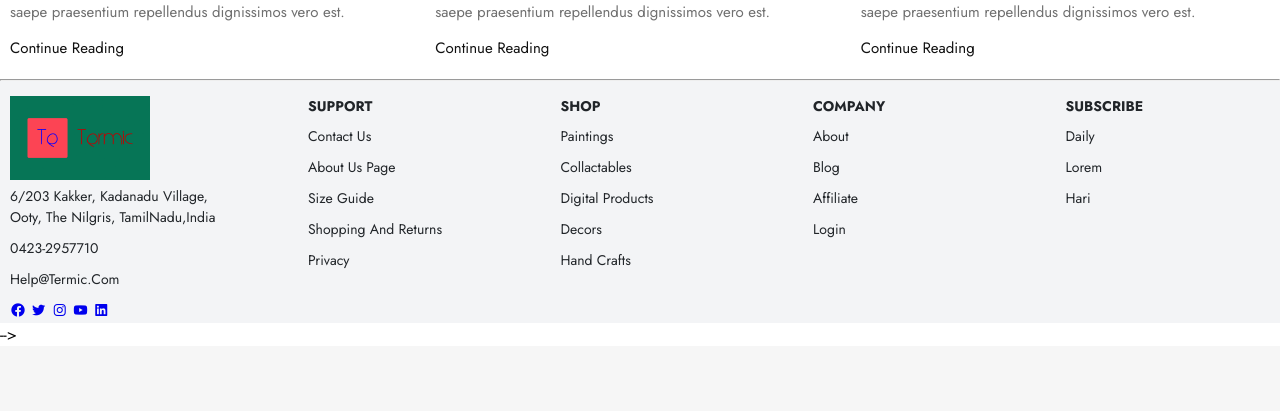
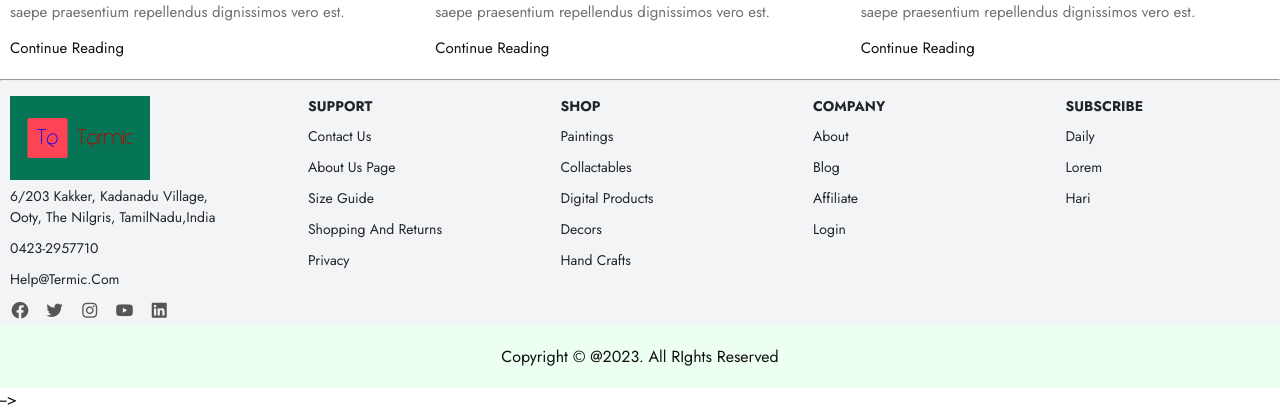
Before and after one commit to Harijohnson/Ecom_Demo, a Django app: page / in a window 1280 px wide. Shown: the part 2574-2985 px from the top of the page. Before the commit the page ends 2914 px from the top, so only its background shows below. Run offline with Django 4.2, Linux system fonts and the light colour scheme; some web fonts are replaced.

Commit message:
html and css works are done

```diff
--- a/ecom_demo/store/static/css/base_style.css
+++ b/ecom_demo/store/static/css/base_style.css
@@ -241,3 +241,20 @@ header.sticky{
     cursor: pointer;
     transition:all .42s;
 }
+
+.contact-info p:hover{
+    color:#EE1c47;
+}
+
+
+
+.social-icon i{
+    color:#565656;
+    margin-right:10px;
+    font-size: 20px;
+    transition: all .42s;
+}
+
+.social-icon i:hover{
+    transform:scale(1.3) ;
+}
--- a/ecom_demo/store/static/css/store.css
+++ b/ecom_demo/store/static/css/store.css
@@ -266,3 +266,15 @@
     font-weight: 500;
     padding-bottom: 20px;
 }
+
+.end-text{
+    background-color:#edfff1;
+    text-align: center;
+    padding:20px;
+
+}
+
+.end-text p{
+    color:#111;
+    text-transform: capitalize;
+}
--- a/ecom_demo/store/templates/store/base.html
+++ b/ecom_demo/store/templates/store/base.html
@@ -172,7 +172,9 @@
 
 
 
-
+    <div class="end-text">
+        <p>Copyright © @2023. All RIghts Reserved</p>
+    </div>
 
 
 
```
